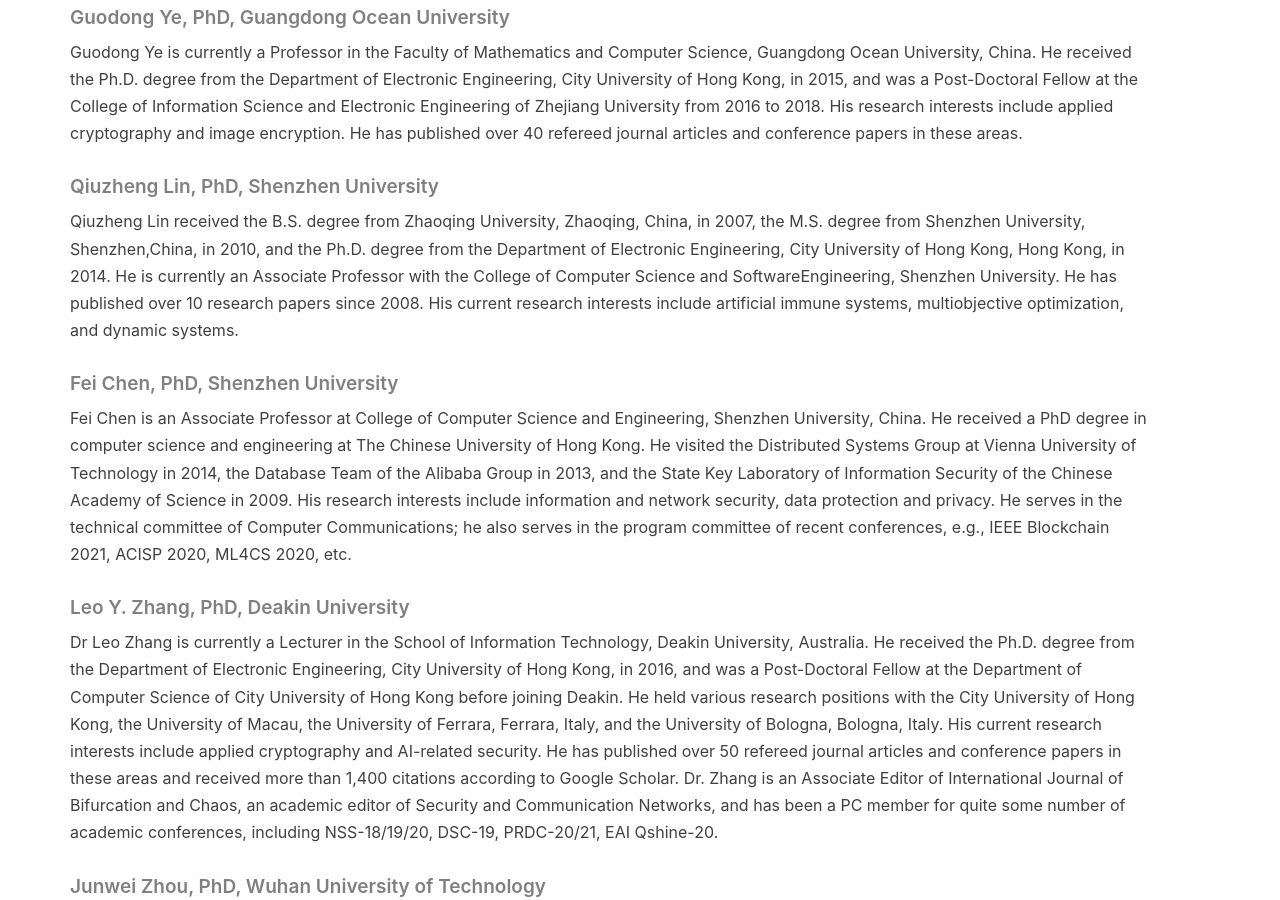
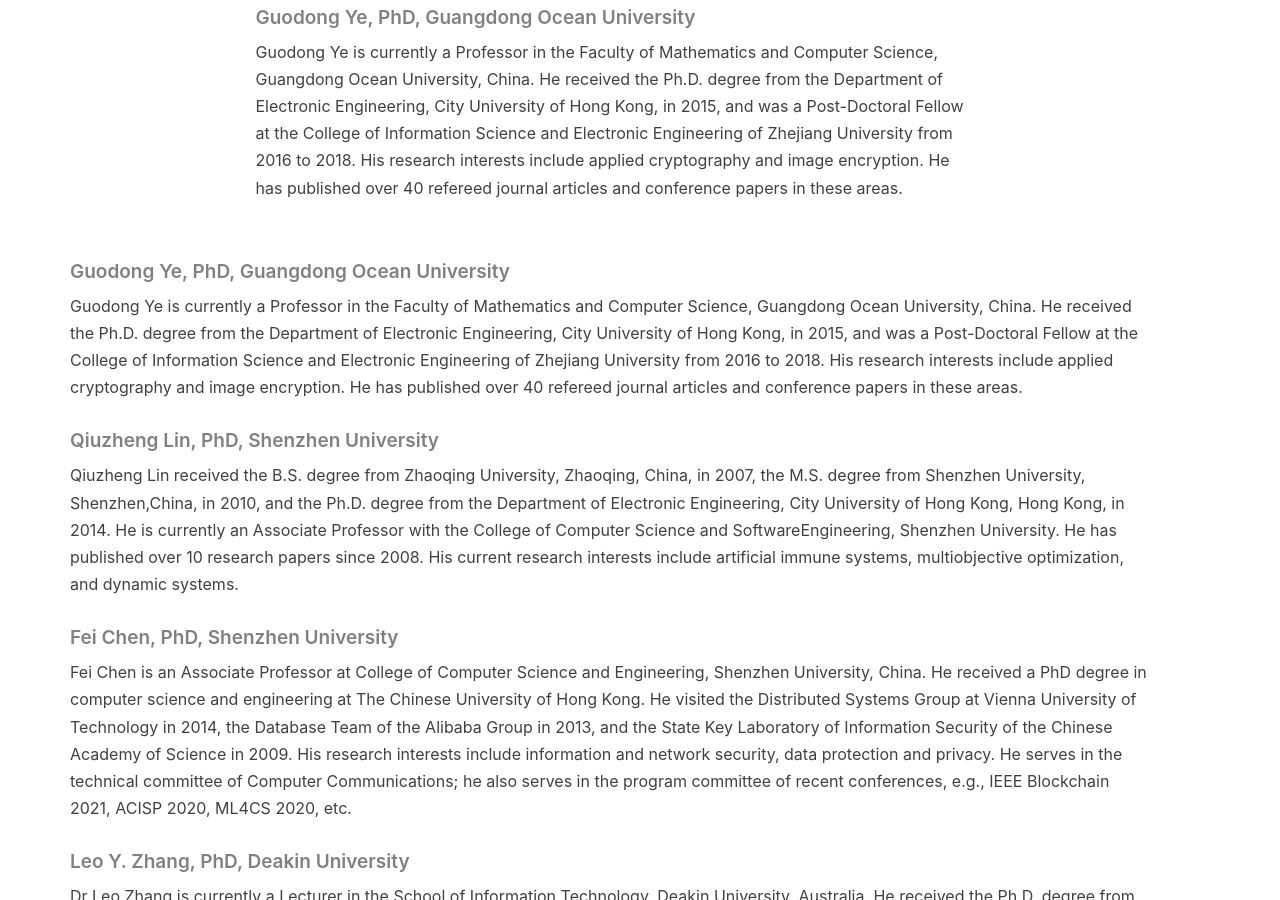
Before and after one commit to Gahory/SSSML2021, a Jekyll site: the page built from Organizing Committee.html, in a window 1280 px wide and 900 px high, scrolled down 557 px. Built offline with Jekyll 4.4.1, drawn with Linux system fonts in a browser that asks for light colours; nearby versions of some CDN libraries; comment, search, counter and statistics services are not loaded.

Commit message:
Update Organizing Committee.html

```diff
--- a/Organizing Committee.html
+++ b/Organizing Committee.html
@@ -9,6 +9,18 @@
 <div class="zh post-container">
 
     <!--copied from markdown -->
+    <div class="row">
+            <div class="col-lg-8 col-lg-offset-2 col-md-10 col-md-offset-1">
+                <div class="post-heading">
+                    <h5>Guodong Ye, PhD, Guangdong Ocean University</h5>
+
+                    <p>Guodong Ye is currently a Professor in the Faculty of Mathematics and Computer Science, Guangdong Ocean University, China. He received the Ph.D.
+                        degree from the Department of Electronic Engineering, City University of Hong Kong, in 2015, and was a Post-Doctoral Fellow at the College of Information
+                        Science and Electronic Engineering of Zhejiang University from 2016 to 2018. His research interests include applied cryptography and image encryption.
+                        He has published over 40 refereed journal articles and conference papers in these areas. </p>
+                </div>
+            </div>
+        </div>
     <div>
     <h5>Guodong Ye, PhD, Guangdong Ocean University</h5>
 
```
